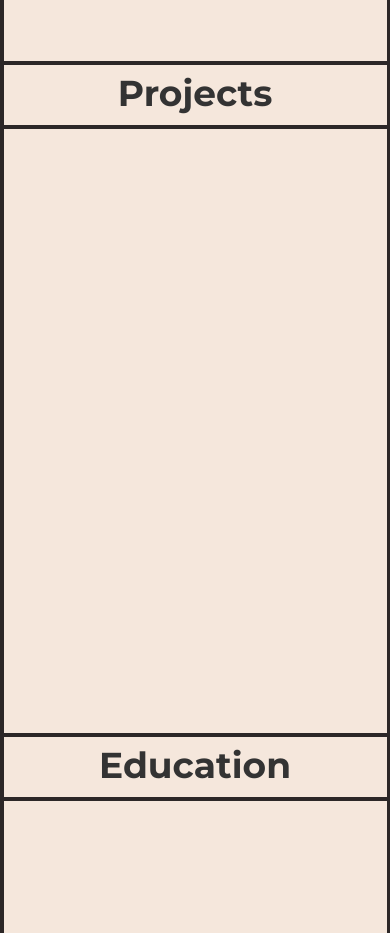
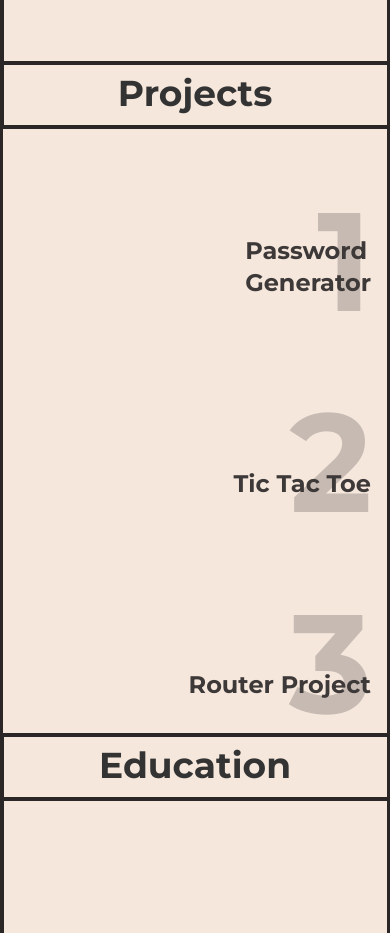
Before and after one commit to Atharva-Karhale/React-portfolio, a React (Vite) app: page / in a window 390 px wide. Shown: the part 1140-2073 px from the top of the page. Built offline with nearby package versions, Linux system fonts and the light colour scheme.

Commit message:
x-scroll

```diff
--- a/src/Components/Grid.jsx
+++ b/src/Components/Grid.jsx
@@ -47,7 +47,7 @@ export default function Grid() {
 
 
                 <div className=" col-span-1 row-span-1 border-2 border-theme1-black text-[#cdcdcd]  hover:text-theme1-orange hover:bg-theme1-black " >
-                    <div className= ' -rotate-90 flex items-center h-full font-abc text-xl mt-24 '>
+                    <div className= 'hidden -rotate-90 flex items-center h-full font-abc lg:text-xl lg:mt-24 '>
 
                         <div><FaMousePointer /></div>
                         <div>_Hover_Anywhere!</div>
--- a/src/Components/JourneyContent.jsx
+++ b/src/Components/JourneyContent.jsx
@@ -34,7 +34,7 @@ export default function JourneykContent() {
             </div>
 
             {isHovered && <div className=' row-span-1
-             flex justify-center items-center bg-gradient-to-t from-white'>
+             flex justify-center items-center bg-gradient-to-t overflow-x-scroll from-white'>
                 <DotPattern/>
             </div>}
         </div>
--- a/src/Components/ProjectsContent.jsx
+++ b/src/Components/ProjectsContent.jsx
@@ -22,7 +22,7 @@ export default function ProjectskContent() {
 
             {isHovered && (
             <>
-              <div className='relative row-span-1 overflow-hidden lg:absolute lg:col-start-1 lg:h-full lg:w-1/3 lg:box-border lg:border-8 lg:border-theme1-white border-8 group'>
+              <div className='relative row-span-1 overflow-hidden lg:absolute lg:col-start-1 lg:h-full lg:w-1/3 lg:box-border lg:border-8 lg:border-theme1-white border-8 border-theme1-white group'>
 
                 <div className=' lg:hidden absolute bottom-6 right-2 text-2xl hover:underline hover:decoration-theme1-orange hover:cursor-pointer z-20 group-hover:text-theme1-white group-hover:underline group-hover:decoration-theme1-orange'><a href='https://passwordgeneratorak.netlify.app/'>Password<br/>Generator</a></div>
                 <div className=' lg:hidden absolute text-[7em] bottom-12 right-[0.05em] lg:text-[#000000] opacity-25 z-10 '>1</div>
@@ -31,7 +31,7 @@ export default function ProjectskContent() {
                 <img src={passwordGenerator} className=' lg:object-cover lg:h-full lg:w-full lg:object-top'/>
               </div>
 
-              <div className='relative row-span-1 overflow-hidden  lg:absolute lg:col-start-2 lg:h-full lg:w-6/12 lg:box-border lg:border-8 lg:border-theme1-white border-8 group'>
+              <div className='relative row-span-1 overflow-hidden  lg:absolute lg:col-start-2 lg:h-full lg:w-6/12 lg:box-border lg:border-8 lg:border-theme1-white border-8 border-theme1-white group'>
 
                 <div className=' lg:hidden absolute bottom-6 right-2 text-2xl hover:underline hover:decoration-theme1-orange hover:cursor-pointer z-20 group-hover:text-theme1-black group-hover:underline group-hover:decoration-theme1-orange'><a href='https://tic-tac-toe-tic.netlify.app/'>Tic Tac Toe</a></div>
                 <div className=' lg:hidden absolute text-[7em] bottom-12 right-[0.05em] lg:text-[#000000] opacity-25 z-10 '>2</div>
@@ -40,7 +40,7 @@ export default function ProjectskContent() {
                 <img src={ticTacToe} className=' lg:object-cover lg:h-full lg:w-full lg:object-top'/>
               </div>
 
-              <div className='relative row-span-1 overflow-hidden lg:absolute lg:col-start-3 lg:h-full lg:w-full lg:box-border lg:border-8 lg:border-theme1-white border-8 group'>
+              <div className='relative row-span-1 overflow-hidden lg:absolute lg:col-start-3 lg:h-full lg:w-full lg:box-border lg:border-8 lg:border-theme1-white border-8 border-theme1-white group'>
 
                 <div className=' lg:hidden absolute bottom-6 right-2 text-2xl hover:underline hover:decoration-theme1-orange hover:cursor-pointer z-20 group-hover:text-theme1-black group-hover:underline group-hover:decoration-theme1-orange'><a href='https://router-projectak.netlify.app/'>Router Project</a></div>
                 <div className=' lg:hidden absolute text-[7em] bottom-12 right-[0.05em] lg:text-[#000000] opacity-25 z-10 '>3</div>
@@ -48,8 +48,37 @@ export default function ProjectskContent() {
                 <div className='absolute w-full h-full bg-gradient-to-b from-theme1-gray from-20% hover:bg-none'></div>
                 <img src={router} className=' lg:object-cover lg:h-full lg:w-full lg:object-top'/>
               </div>
-            </>
-            )}
+              </>
+              )}
+
+              {!isHovered && (
+                <>
+                  <div className='relative row-span-1 overflow-hidden lg:absolute lg:col-start-1 lg:h-full lg:w-1/3 lg:box-border lg:border-8 lg:border-theme1-white border-8 border-theme1-white group'>
+
+                    <div className=' lg:hidden absolute bottom-6 right-2 text-2xl hover:underline hover:decoration-theme1-orange hover:cursor-pointer z-20 group-hover:text-theme1-white group-hover:underline group-hover:decoration-theme1-orange'><a href='https://passwordgeneratorak.netlify.app/'>Password<br/>Generator</a></div>
+                    <div className=' lg:hidden absolute text-[7em] bottom-12 right-[0.05em] lg:text-[#000000] opacity-25 z-10 '>1</div>
+
+
+                  </div>
+
+                  <div className='relative row-span-1 overflow-hidden  lg:absolute lg:col-start-2 lg:h-full lg:w-6/12 lg:box-border lg:border-8 lg:border-theme1-white border-8 border-theme1-white group'>
+
+                    <div className=' lg:hidden absolute bottom-6 right-2 text-2xl hover:underline hover:decoration-theme1-orange hover:cursor-pointer z-20 group-hover:text-theme1-black group-hover:underline group-hover:decoration-theme1-orange'><a href='https://tic-tac-toe-tic.netlify.app/'>Tic Tac Toe</a></div>
+                    <div className=' lg:hidden absolute text-[7em] bottom-12 right-[0.05em] lg:text-[#000000] opacity-25 z-10 '>2</div>
+
+
+                  </div>
+
+                  <div className='relative row-span-1 overflow-hidden lg:absolute lg:col-start-3 lg:h-full lg:w-full lg:box-border lg:border-8 lg:border-theme1-white border-8 border-theme1-white group'>
+
+                    <div className=' lg:hidden absolute bottom-6 right-2 text-2xl hover:underline hover:decoration-theme1-orange hover:cursor-pointer z-20 group-hover:text-theme1-black group-hover:underline group-hover:decoration-theme1-orange'><a href='https://router-projectak.netlify.app/'>Router Project</a></div>
+                    <div className=' lg:hidden absolute text-[7em] bottom-12 right-[0.05em] lg:text-[#000000] opacity-25 z-10 '>3</div>
+                  </div>
+                  </>
+                  )
+              }
+
+
 
             <div className='hidden lg:block lg:relative lg:row-start-3 lg:m-3 lg:text-right lg:z-10'>
               <div className=' lg:text-5xl lg:hover:underline lg:hover:decoration-theme1-orange lg:hover:cursor-pointer lg:z-20'><a href='https://passwordgeneratorak.netlify.app/'>Password Generator</a></div>
```
